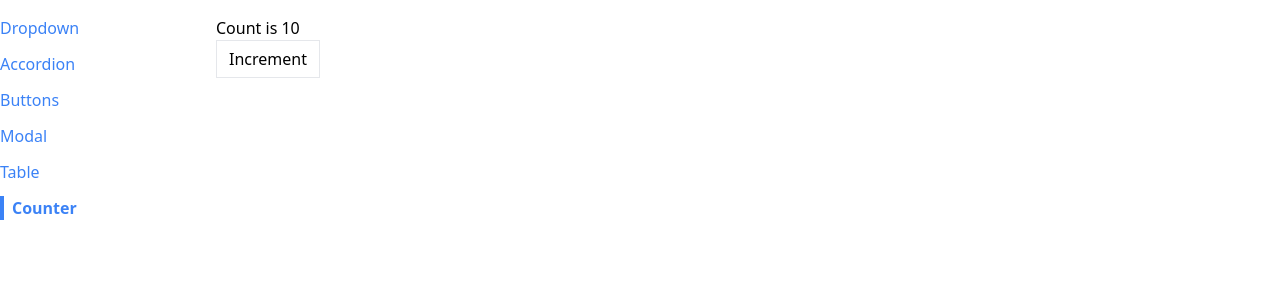
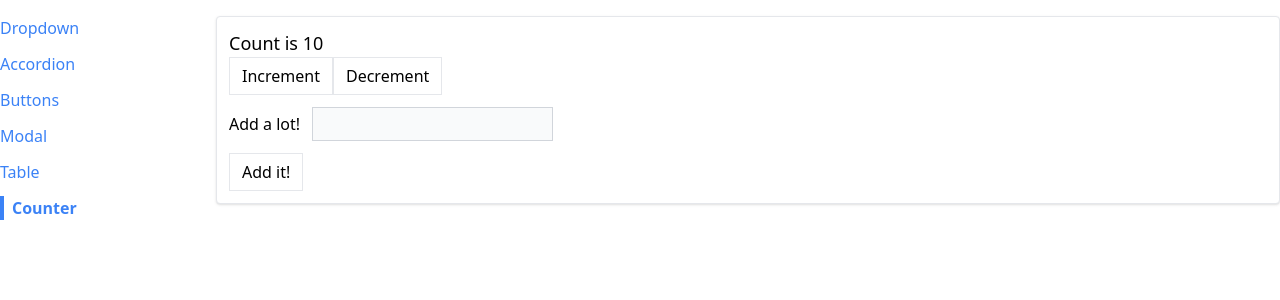
Before and after one commit to raluchka29/UdemyPractice-React, a React (Create React App) app in the folder comps/: page /counter in a window 1280 px wide. Shown: the top 300 px of the page. Built offline with nearby package versions, Linux system fonts and the light colour scheme.

Commit message:
form using useState

```diff
--- a/comps/src/pages/CounterPage.js
+++ b/comps/src/pages/CounterPage.js
@@ -1,16 +1,53 @@
 import Button from "../components/button";
-import useCounterAndLog from "../hooks/use-counter";
+import { useState } from "react";
+import Panel from "../components/Panel";
 
 
 function CounterPage ({ initialCount }) {
+const [count, setCount] = useState(initialCount);
+const [valueToAdd, setValueToAdd] = useState(0);
 
-const { count, increment} = useCounterAndLog(initialCount);
-    return <div>
-        <h1>Count is {count}</h1>
+const increment = () => {
+    setCount(count + 1);
+};
+const decrement = () => {
+    setCount(count - 1);
+};
+const handleChange = (event) => {
+    const value = parseInt(event.target.value) || 0;
+   setValueToAdd(value);
+};
+
+const handleSubmit = (event) => {
+    event.preventDefault();
+
+    setCount(count + valueToAdd);
+    setValueToAdd(0);
+};
+
+
+
+    return <Panel className="p-3">
+        <h1 className="text-lg">Count is {count}</h1>
+        <div className="flex flex-row">
         <Button onClick={increment}>
             Increment
         </Button>
-    </div>
+        <Button onClick={decrement}>
+            Decrement
+        </Button>
+        </div>
+
+        <form onSubmit={handleSubmit}>
+            <label>Add a lot!</label>
+            <input
+            value={valueToAdd || ''}
+            onChange={handleChange}
+            type="number"
+            className="p-1 m-3 bg-gray-50 border border-gray-300"/>
+            <Button>Add it!</Button>
+        </form>
+    </Panel>
 }
 
 export default CounterPage;
```
